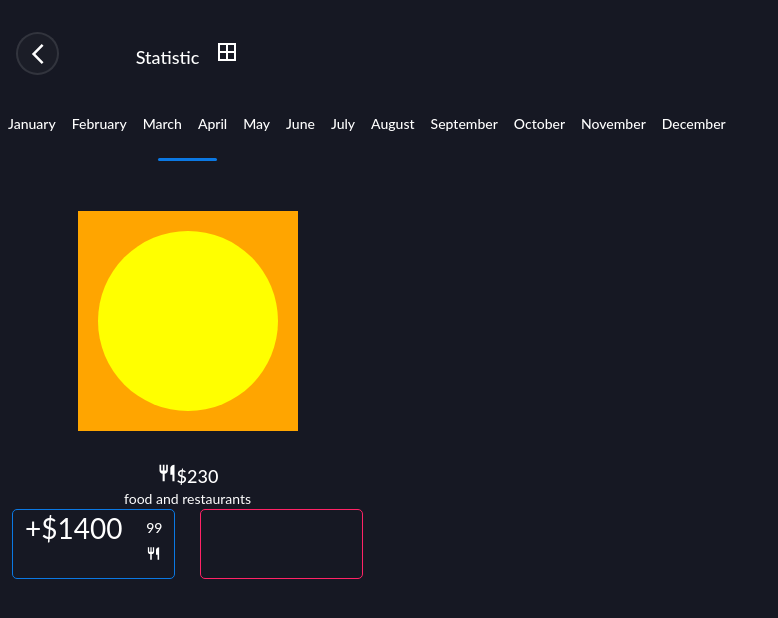
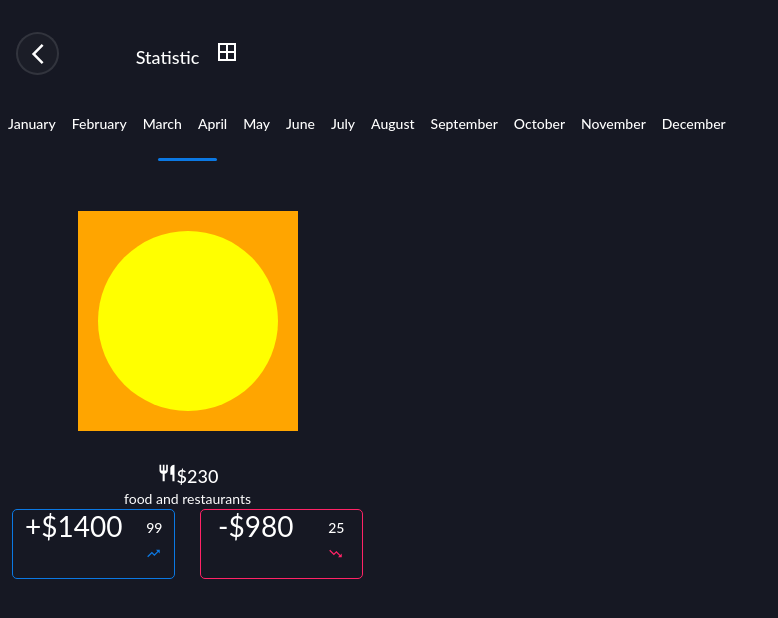
Before and after one commit to haraldsDev/scandi-frontend-project, a React (Create React App) app: page / in a window 1280 px wide. Shown: the top 618 px of the page, without its empty margins (0-778 px from the left). Built offline with nearby package versions, Linux system fonts and the light colour scheme.

Commit message:
added trending_up and down icons

```diff
--- a/src/containers/StatisticsView/StatisticsView.css
+++ b/src/containers/StatisticsView/StatisticsView.css
@@ -107,17 +107,29 @@
 		filter: invert(100%);
 }
 
-/*.dollars-container {
-	position: relative;
+.dollars-container {
+	/*position: relative;
 	display: block;
 	margin: auto;
 	top: 0;
 	bottom: 0;
 	left: 0;
-	right: 0;
-}*/
+	right: 0;*/
+	height: 70px;
+	widows: 163px;
+}
 
 .food-and-restaurants-text {
 
 
 }
+
+.dollars {
+	position: relative;
+	/*display: inline;*/
+	/*margin: auto;*/
+	top: 80;
+	bottom: 0;
+	left: 0;
+	right: 0;
+}
--- a/src/containers/StatisticsView/StatisticsView.js
+++ b/src/containers/StatisticsView/StatisticsView.js
@@ -5,7 +5,8 @@ import statistics1 from '../FeedView/BottomBar/icons/statistics1.svg';
 import { months } from './months.js';
 import MonthsPanel from './MonthsPanel';
 import restaurant from '../FeedView/BottomBar/icons/restaurant.svg';
-
+import trending_up from './trending_up.svg';
+import trending_down from './trending_down.svg';
 
 
 const StatisticsView = ({ onRouteChange }) => {
@@ -44,16 +45,25 @@ const StatisticsView = ({ onRouteChange }) => {
 
 				<div className="balance-boxes flex justify-around">
 					<div className="box left-box shp1 ">
-						<div className="dollars-container flex justify-around">
-							<div className="dollars txt4">+$1400
+						<div className="dollars-container flex justify-around ">
+							<div className="txt4 dollars flex flex-row">+$1400
 							</div>
 							<div className="cents flex flex-column">
 								<div className="txt3">99</div>
-								<img src={restaurant} alt="" className="blue-cents-line"/>
+								<img src={trending_up} alt="" className="blue-cents-line"/>
 							</div>
 						</div>
 					</div>
-					<div className="box right-box"></div>
+					<div className="box right-box">
+						<div className="dollars-container flex justify-around ">
+							<div className="txt4 dollars flex flex-row">-$980
+							</div>
+							<div className="cents flex flex-column">
+								<div className="txt3">25</div>
+								<img src={trending_down} alt="" className="blue-cents-line"/>
+							</div>
+						</div>
+					</div>
 				</div>
 
 			</div>
--- a/src/index.css
+++ b/src/index.css
@@ -21,7 +21,7 @@ tspan { white-space:pre }
     .shp1 { fill: none;stroke: #ff2366;stroke-width: 0.5 }
     .shp2 { fill: #ff2366 }
     .txt3 { font-size: 14px;line-height: 36px;fill: #ffffff;font-family: "Lato";font-weight: 500 }
-    .txt4 { font-size: 28px;line-height: 36px;fill: #ffffff;font-family: "Lato";font-weight: 400 }
+    .txt4 { font-size: 28px;fill: #ffffff;font-family: "Lato";font-weight: 400 }
     .shp5 { fill: none;stroke: #0b78e3;stroke-width: 0.5 }
     .shp6 { fill: #0b78e3 }
     .txt7 { font-size: 14px;line-height: 20px;fill: #ffffff;font-family: "Lato";font-weight: 400 }
```
Also changed, not shown: src/containers/StatisticsView/trending_down.svg (added), src/containers/StatisticsView/trending_up.svg (added).
